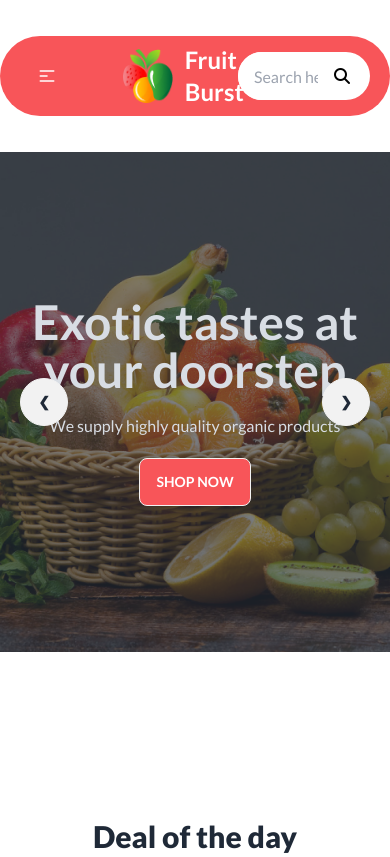
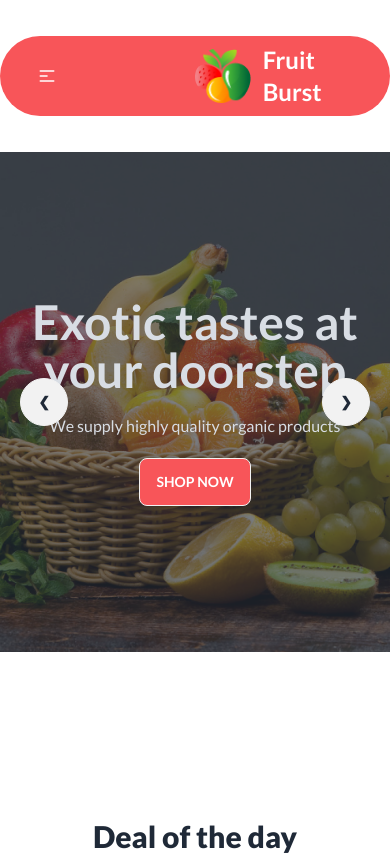
Before and after one commit to Mohammadashif007/fruit-burst, a plain HTML site: page index.html in a window 390 px wide. Shown: the top 857 px of the page. Drawn offline with nearby package versions, Linux system fonts and the light colour scheme; grey boxes are pictures that could not be loaded.

Commit message:
final edit done

```diff
--- a/index.html
+++ b/index.html
@@ -109,7 +109,7 @@
                         <span>Fruit Burst</span>
                     </div>
                 </div>
-                <div class="flex-none gap-2 flex-1">
+                <div class="flex-none gap-2 flex-1 hidden lg:block md:block">
                     <div class="form-control">
                         <div class="flex bg-white rounded-full">
                             <input
```
